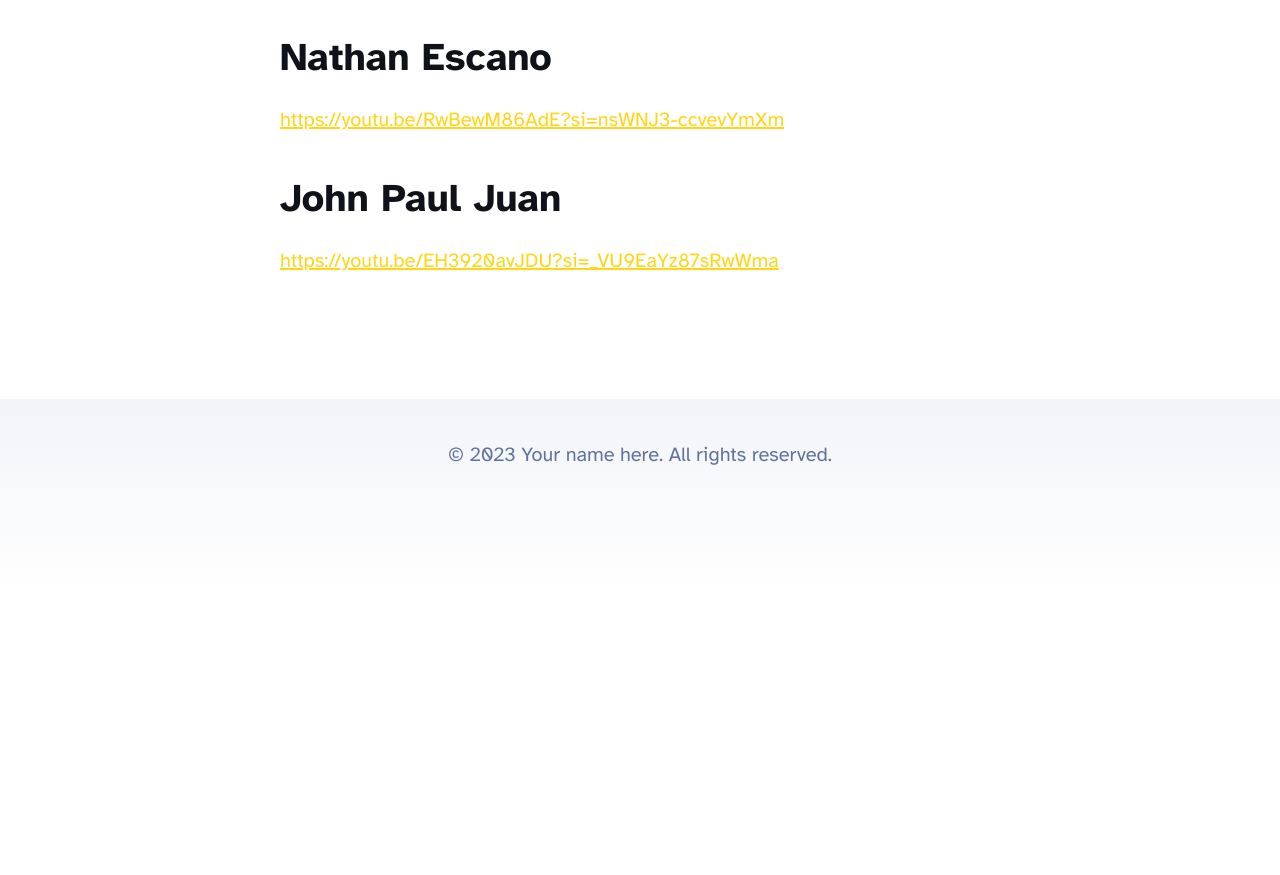
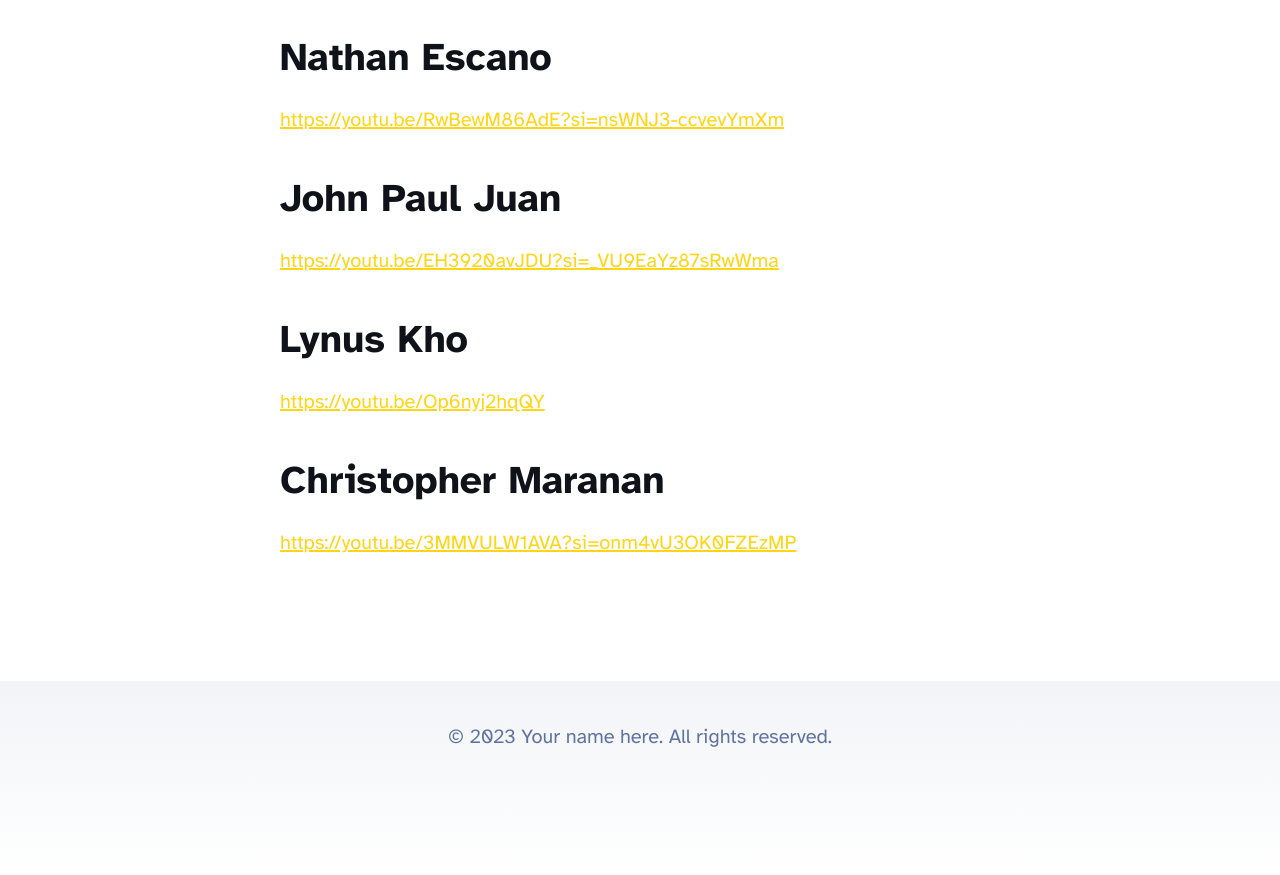
Before and after one commit to lynuskho/nationalian-site, an Astro site: page /blog/webpage6 in a window 1280 px wide. Shown: the part 1113-1988 px from the top of the page. Before the commit the page ends 1706 px from the top, so only its background shows below. Built offline with nearby package versions, Linux system fonts and the light colour scheme; Astro itself is replaced by a stand-in of ours.

Commit message:
add lynus and christopher video

```diff
--- a/src/content/blog/webpage6.mdx
+++ b/src/content/blog/webpage6.mdx
@@ -12,3 +12,9 @@ https://youtu.be/RwBewM86AdE?si=nsWNJ3-ccvevYmXm
 
 ### John Paul Juan
 https://youtu.be/EH3920avJDU?si=_VU9EaYz87sRwWma
+
+### Lynus Kho
+https://youtu.be/Op6nyj2hqQY
+
+### Christopher Maranan
+https://youtu.be/3MMVULW1AVA?si=onm4vU3OK0FZEzMP
```
